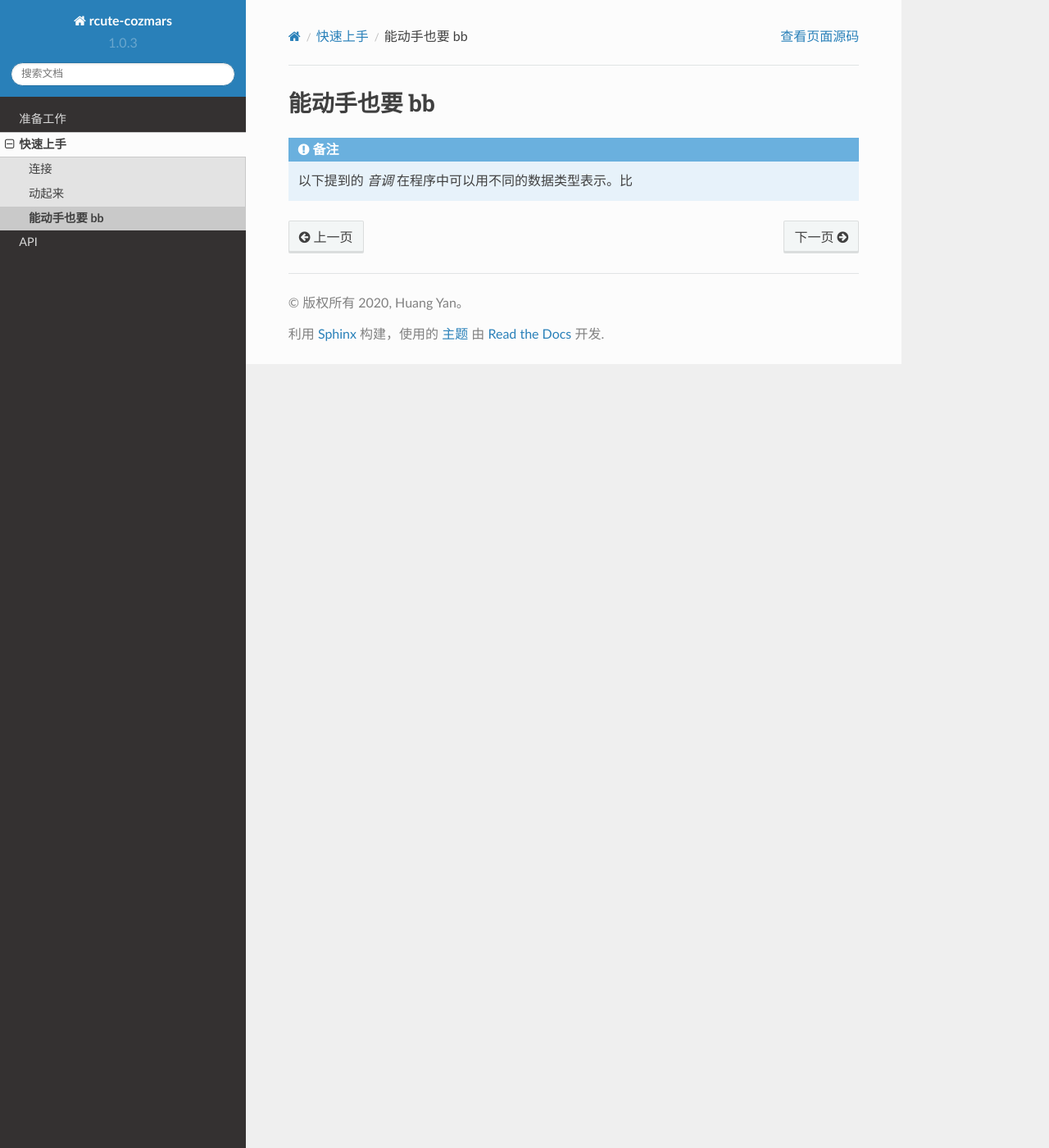
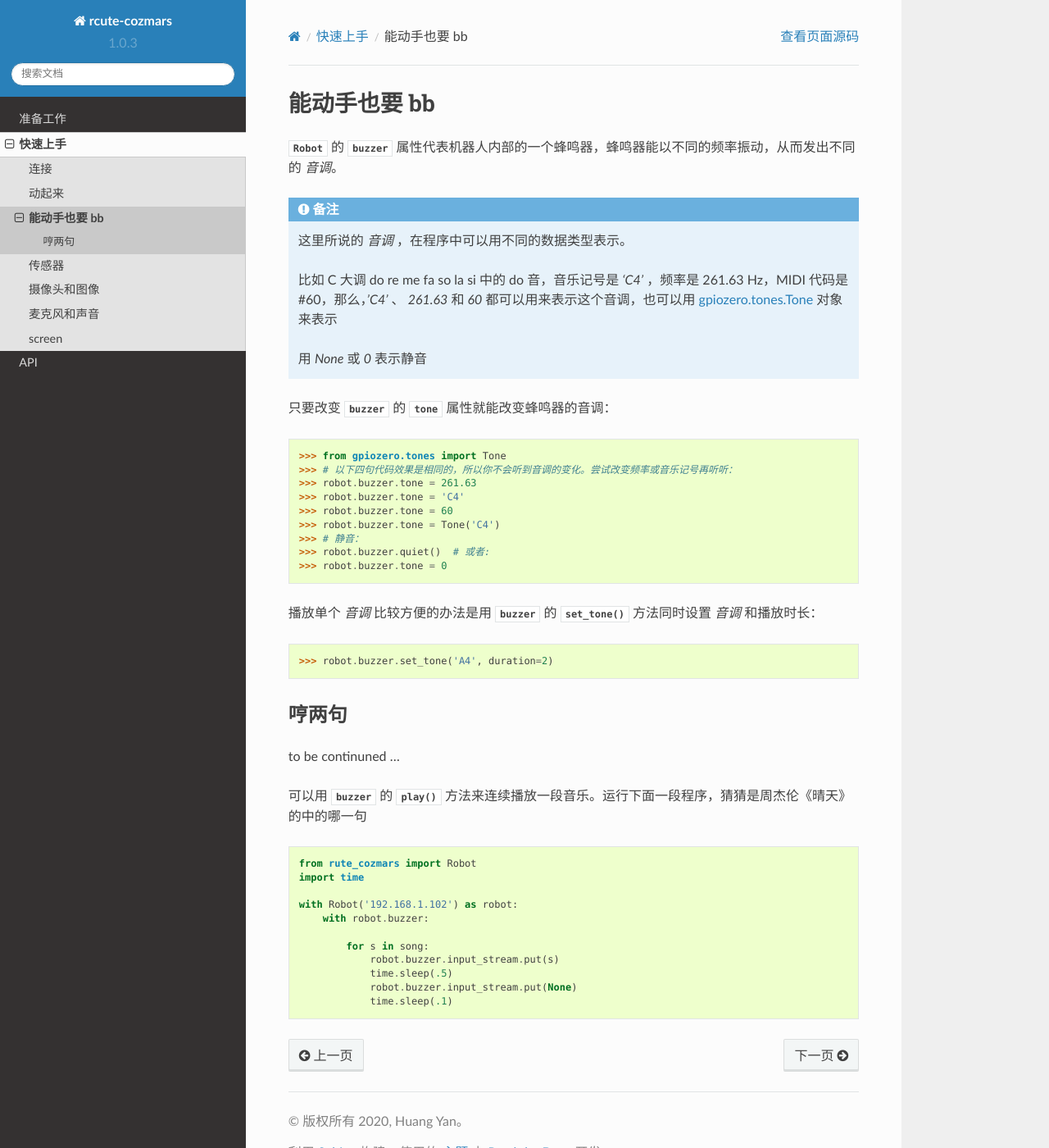
Before and after one commit to r-cute/rcute-cozmars, a Sphinx documentation site: the page built from docs/source/examples/bb.rst, in a window 1280 px wide and 1400 px high. Shown: the whole window at 82% size. Built offline with Sphinx 7.4.7 and the Read the Docs theme 2.0.0, drawn with Linux system fonts in a browser that asks for light colours.

Commit message:
more docs

```diff
--- a/docs/source/examples/bb.rst
+++ b/docs/source/examples/bb.rst
@@ -1,10 +1,53 @@
 能动手也要 bb
 =================
 
+:class:`Robot` 的 :data:`buzzer` 属性代表机器人内部的一个蜂鸣器，蜂鸣器能以不同的频率振动，从而发出不同的 `音调`。
+
 .. |Tone| raw:: html
 
-	<a href='' target='blank'>gpiozero.tones.Tone</a>
+    <a href='https://gpiozero.readthedocs.io/en/stable/api_tones.html' target='blank'>gpiozero.tones.Tone</a>
 
 .. note::
 
-	以下提到的 `音调` 在程序中可以用不同的数据类型表示。比
+    这里所说的 `音调` ，在程序中可以用不同的数据类型表示。
+
+    比如 C 大调 do re me fa so la si 中的 do 音，音乐记号是 `'C4'` ，频率是 261.63 Hz，MIDI 代码是 #60，那么，`'C4'` 、 `261.63` 和 `60` 都可以用来表示这个音调，也可以用 |Tone| 对象来表示
+
+    用 `None` 或 `0` 表示静音
+
+只要改变 :data:`buzzer` 的 :data:`tone` 属性就能改变蜂鸣器的音调：
+
+    >>> from gpiozero.tones import Tone
+    >>> # 以下四句代码效果是相同的，所以你不会听到音调的变化。尝试改变频率或音乐记号再听听：
+    >>> robot.buzzer.tone = 261.63
+    >>> robot.buzzer.tone = 'C4'
+    >>> robot.buzzer.tone = 60
+    >>> robot.buzzer.tone = Tone('C4')
+    >>> # 静音：
+    >>> robot.buzzer.quiet()  # 或者:
+    >>> robot.buzzer.tone = 0
+
+播放单个 `音调` 比较方便的办法是用 :data:`buzzer` 的 :meth:`set_tone` 方法同时设置 `音调` 和播放时长：
+
+    >>> robot.buzzer.set_tone('A4', duration=2)
+
+哼两句
+---------------
+
+to be continuned ...
+
+可以用 :data:`buzzer` 的 :meth:`play` 方法来连续播放一段音乐。运行下面一段程序，猜猜是周杰伦《晴天》的中的哪一句
+
+.. code:: python
+
+    from rute_cozmars import Robot
+    import time
+
+    with Robot('192.168.1.102') as robot:
+        with robot.buzzer:
+
+            for s in song:
+                robot.buzzer.input_stream.put(s)
+                time.sleep(.5)
+                robot.buzzer.input_stream.put(None)
+                time.sleep(.1)
--- a/docs/source/examples/index.rst
+++ b/docs/source/examples/index.rst
@@ -8,3 +8,6 @@
    move
    bb
    sensor
+   video
+   audio
+   screen
--- /dev/null
+++ b/docs/source/examples/screen.rst
@@ -0,0 +1,2 @@
+screen
+===========
```
Also changed, not shown: docs/source/examples/connect.rst (+30 -14 lines), docs/source/examples/move.rst (+12 -14 lines), docs/source/examples/sensor.rst (+24 -0 lines), 2 other files.
